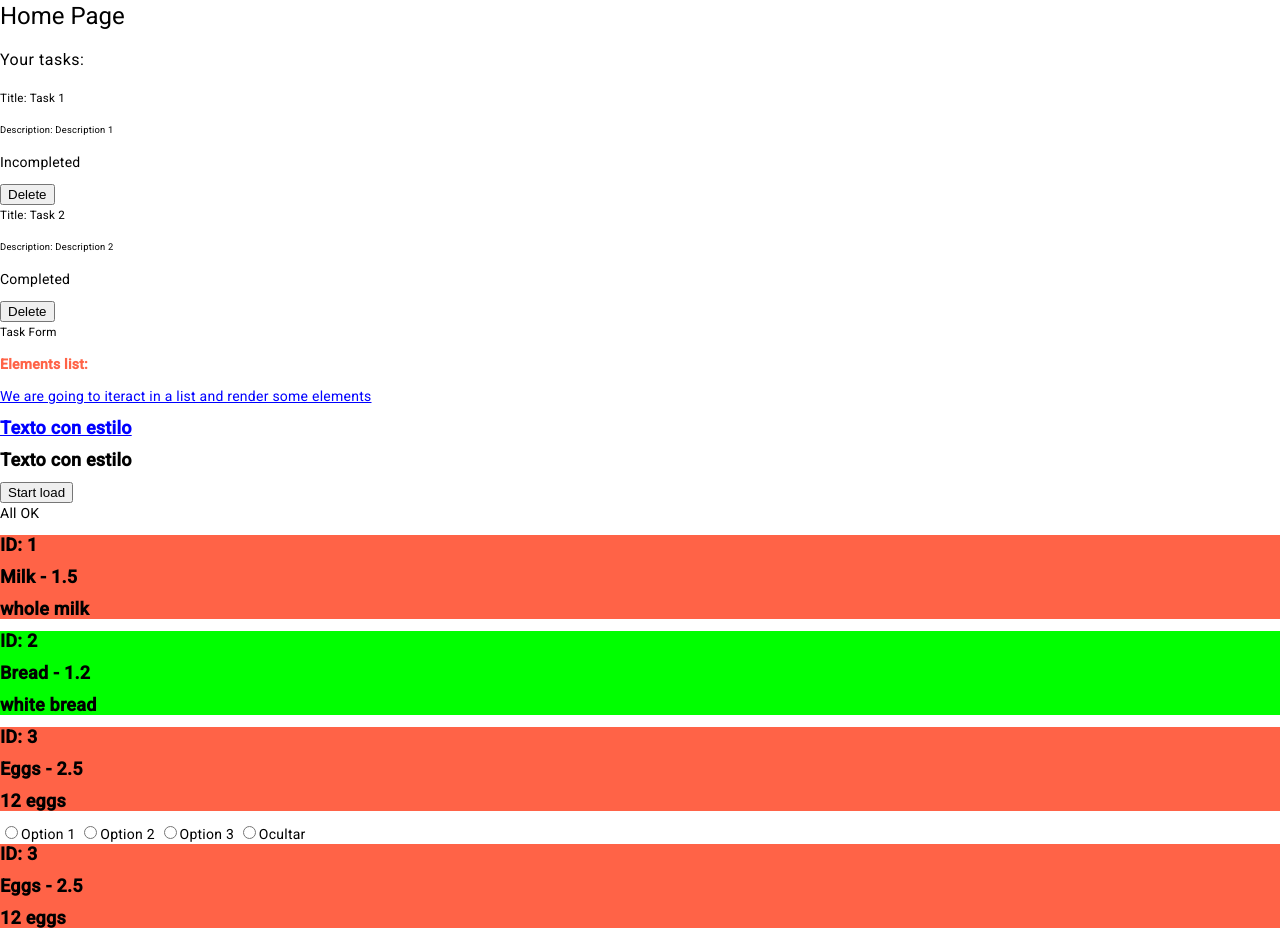
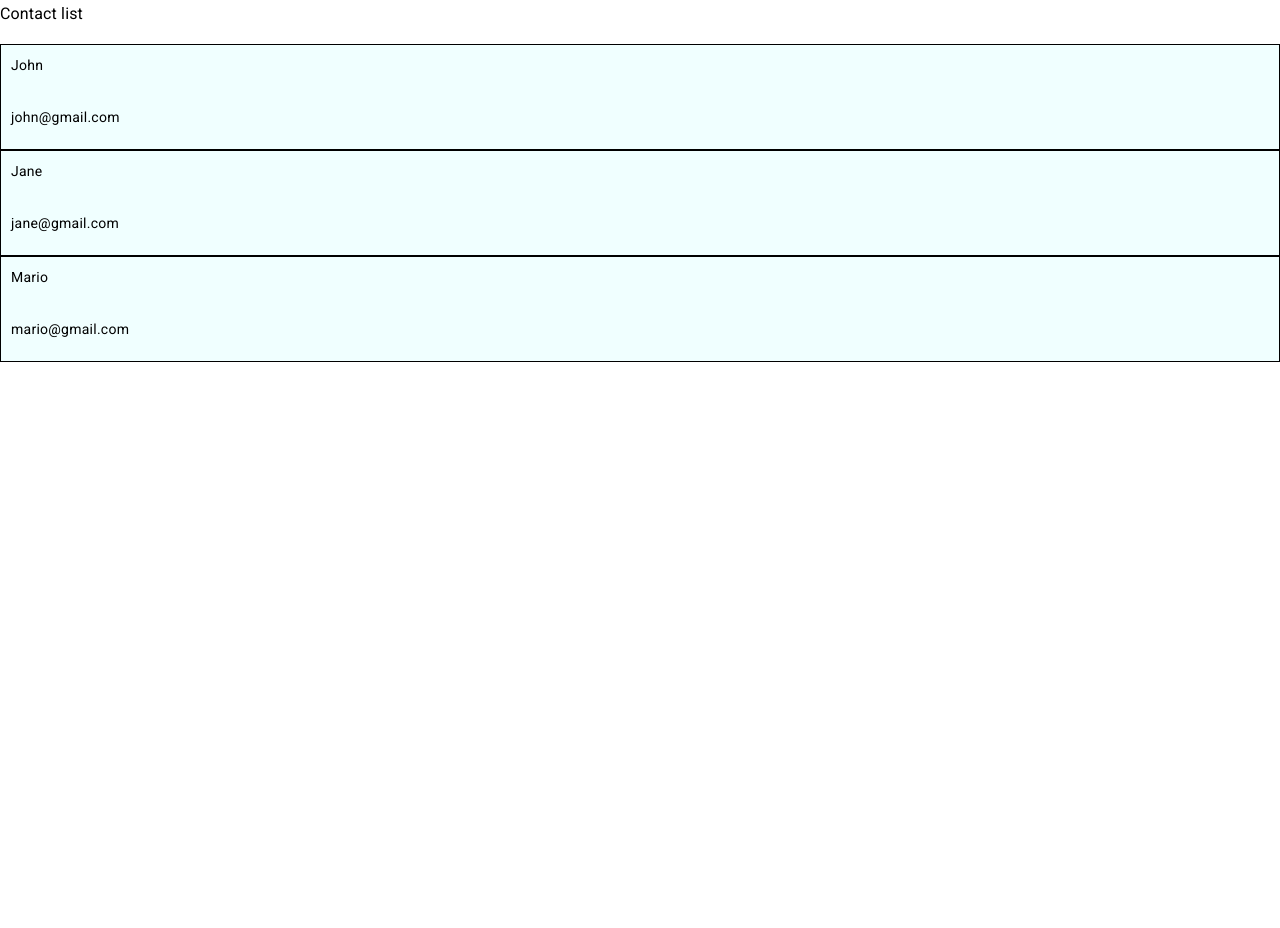
Before and after one commit to davidFCDev/proyecto-final-angular, an Angular app: page / in a window 1280 px wide. After the commit the page ends 800 px from the top, so only its background shows below. Built offline with nearby package versions, Linux system fonts and the light colour scheme.

Commit message:
render contacts

```diff
--- a/src/app/app.component.html
+++ b/src/app/app.component.html
@@ -1,7 +1,9 @@
 <!-- TODO Eliminar homepage en favor de las rutas-->
-<app-home-page></app-home-page>
+<!-- <app-home-page></app-home-page> -->
 
-<app-basic-list></app-basic-list>
+<!-- <app-basic-list></app-basic-list> -->
 
 <!-- The router-outlet is where the router will render the components -->
-<router-outlet></router-outlet>
+<!-- <router-outlet></router-outlet> -->
+
+<app-contacts-list></app-contacts-list>
--- a/src/app/components/contacts-list/contacts-list.component.html
+++ b/src/app/components/contacts-list/contacts-list.component.html
@@ -1 +1,6 @@
-<p>contacts-list works!</p>
+<h3>Contact list</h3>
+
+<div *ngFor="let contact of contactList" class="contact-list">
+  <p class="contact">{{ contact.name }}</p>
+  <p class="contact">{{ contact.email }}</p>
+</div>
--- a/src/app/components/contacts-list/contacts-list.component.scss
+++ b/src/app/components/contacts-list/contacts-list.component.scss
@@ -0,0 +1,12 @@
+.contact {
+  cursor: pointer;
+  padding: 10px;
+}
+
+.contact-list {
+  padding: 0;
+  list-style: none;
+  margin: 0;
+  background-color: azure;
+  border: 1px solid black;
+}
--- a/src/app/components/contacts-list/contacts-list.component.ts
+++ b/src/app/components/contacts-list/contacts-list.component.ts
@@ -5,18 +5,16 @@ import { ContactService } from 'src/app/services/contact.service';
 @Component({
   selector: 'app-contacts-list',
   templateUrl: './contacts-list.component.html',
-  styleUrls: ['./contacts-list.component.scss']
+  styleUrls: ['./contacts-list.component.scss'],
 })
 export class ContactsListComponent implements OnInit {
-
   contactList: IContact[] = [];
 
-  constructor(private contactService: ContactService ) { }
+  constructor(private contactService: ContactService) {}
 
   ngOnInit(): void {
     // Obtener la lista de contactos que brinda el service
 
-    this.contactService.getContacts();
-
+    this.contactList = this.contactService.getContacts();
   }
 }
```
